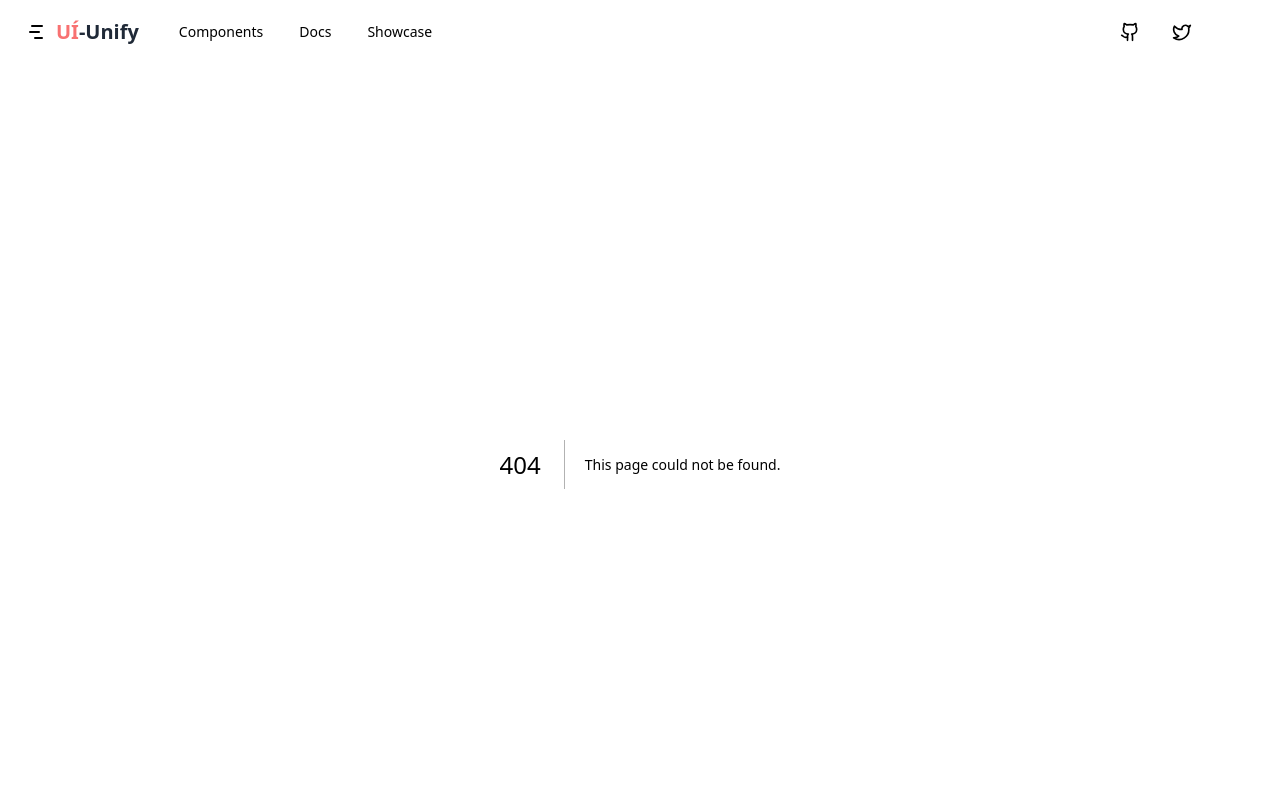
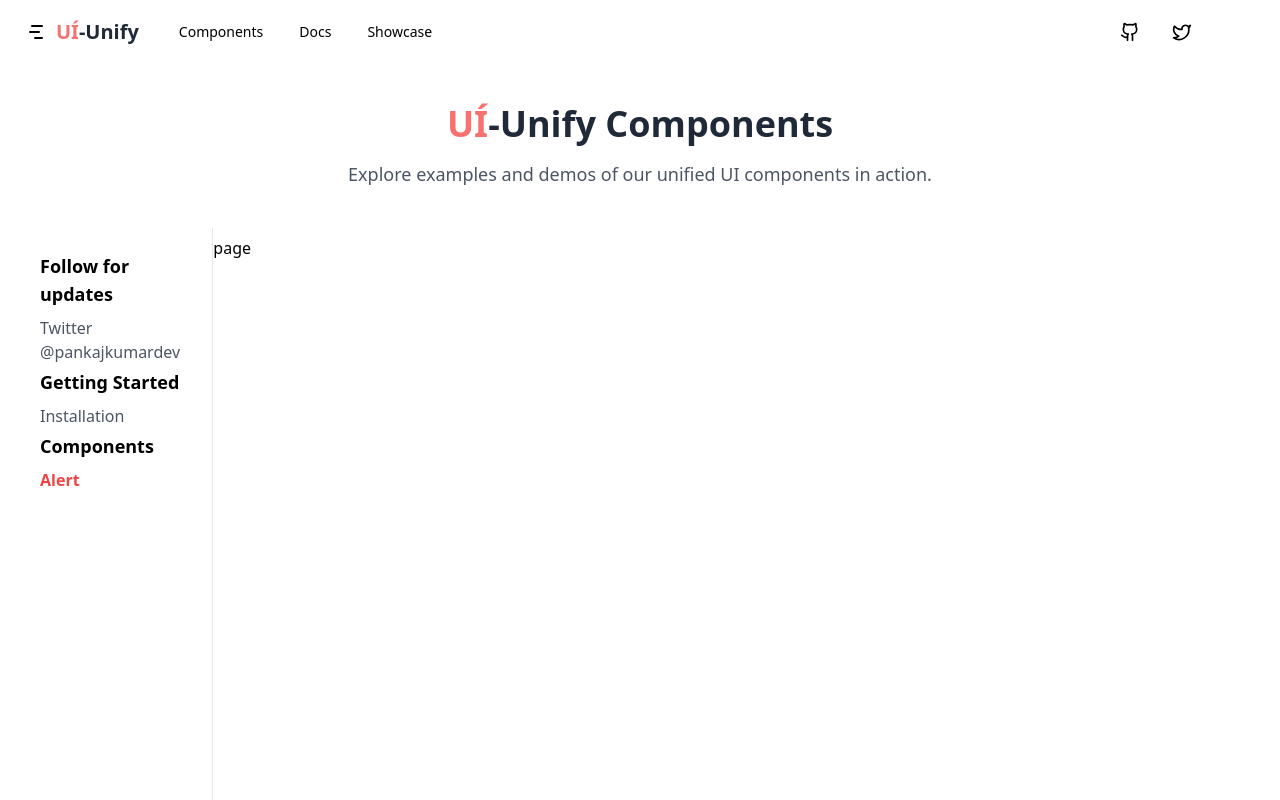
Before and after one commit to rishavchand/ui-unify, a Next.js app: page /components/Alert in a window 1280 px wide. Before the commit this address had no page. Shown: the top 800 px of the page. Built offline with nearby package versions, Linux system fonts and the light colour scheme.

Commit message:
feat: update layout component to highlight active links and add new Alert page component

```diff
--- /dev/null
+++ b/app/(components)/components/Alert/page.tsx
@@ -0,0 +1,9 @@
+import React from 'react'
+
+const page = () => {
+  return (
+    <div>page</div>
+  )
+}
+
+export default page
--- a/app/(components)/layout.tsx
+++ b/app/(components)/layout.tsx
@@ -1,7 +1,10 @@
+"use client";
 import React, { Children } from 'react';
 import { components } from './components';
+import { usePathname } from 'next/navigation';
 
 const layout = ({ children }: { children: React.ReactNode }) => {
+  const pathname = usePathname();
   return (
     <div>
       <header className="text-center mt-10 pb-10">
@@ -17,7 +20,7 @@ const layout = ({ children }: { children: React.ReactNode }) => {
         </p>
       </header>
       <div className="sm:grid sm:grid-cols-6 min-h-screen">
-        <div className="col-span-1 px-4 pl-10  border-r  pt-6 border-gray-200 dark:border-gray-700 hidden sm:block">
+        <div className="col-span-1 px-4 pl-10 border-r pt-6 border-gray-200 dark:border-gray-700 hidden sm:block">
           {components.map((section, index) => (
             <div key={index}>
               <h2 className="font-semibold text-lg mb-2">
@@ -28,7 +31,9 @@ const layout = ({ children }: { children: React.ReactNode }) => {
                   <li key={idx} className="mb-1">
                     <a
                       href={child.Link}
-                      className="text-gray-600 dark:text-gray-200 hover:underline"
+                      className={`text-gray-600 dark:text-gray-200 hover:underline ${
+                        pathname === child.Link ? 'font-bold text-red-500' : ''
+                      }`}
                     >
                       {child.label}
                     </a>
```
